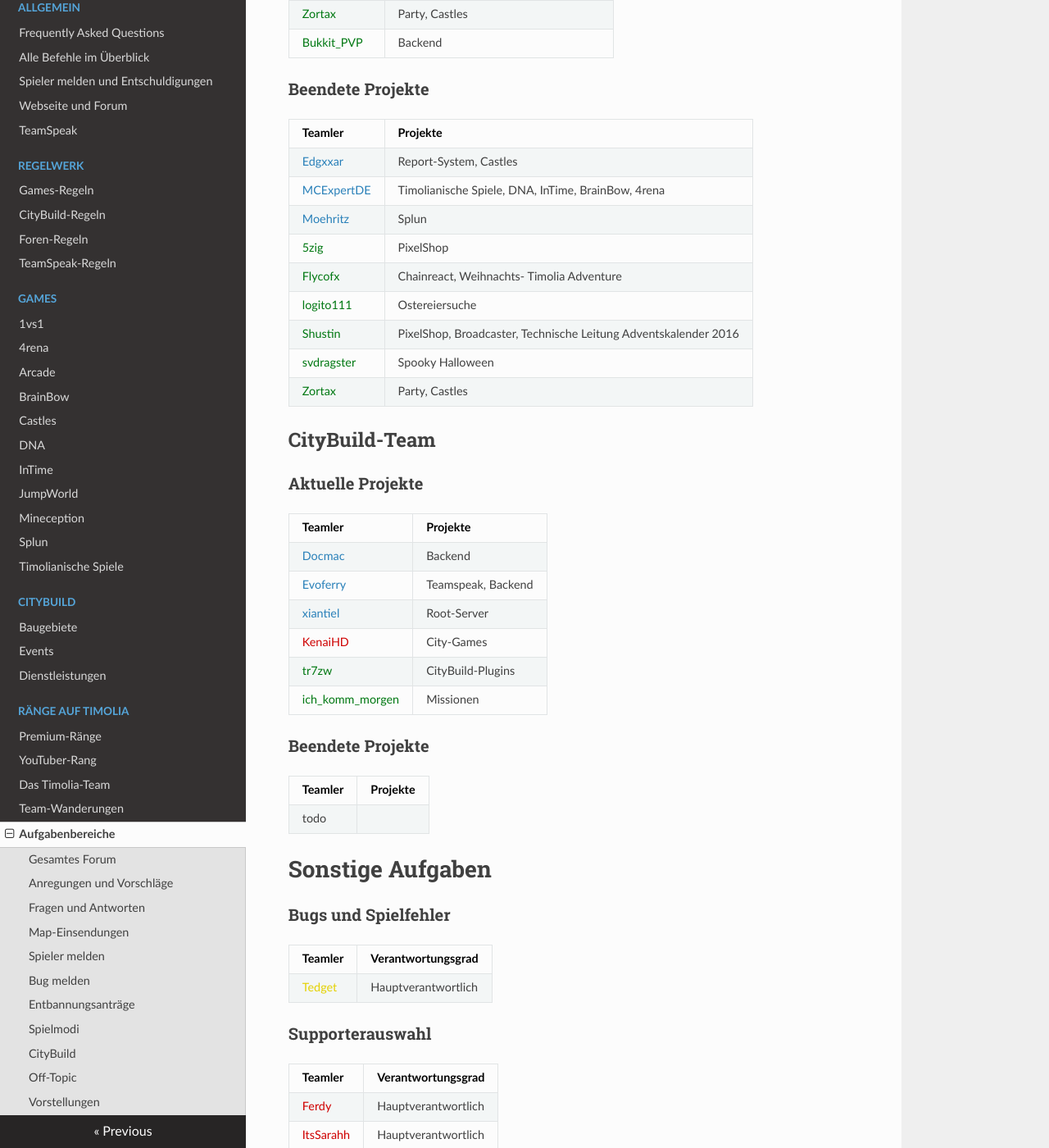
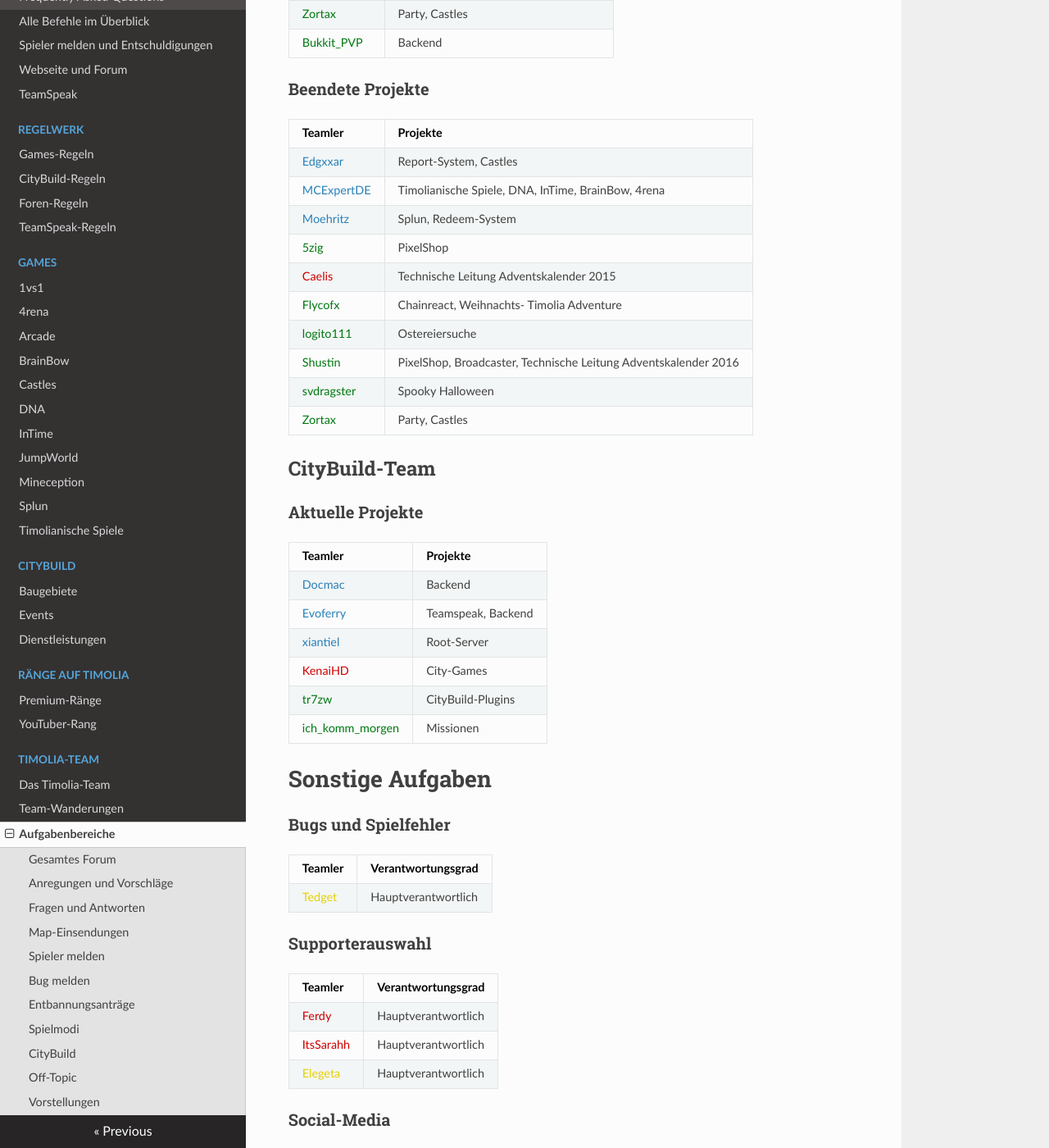
Before and after one commit to TimoliaDE/HowTo, an MkDocs documentation site: the page built from docs/team/responsibilities.md, in a window 1280 px wide and 1400 px high, scrolled down 3330 px. Shown: the whole window at 82% size. Built offline with MkDocs 1.6.1, drawn with Linux system fonts in a browser that asks for light colours; nearby versions of some CDN libraries; old or Windows-style settings are respelled for this version of MkDocs; some of the changed text lies outside the part shown.

```diff
--- a/docs/ranks/responsibilities.md
+++ b/docs/team/responsibilities.md
@@ -115,8 +115,9 @@ Hier werden die verschiendenen Aufgabenbereiche der Timolia Teamler aufgelistet.
 | ------ | ------ |
 |<span style="color:#2980b9">Edgxxar</span> | Report-System, Castles |
 |<span style="color:#2980b9">MCExpertDE</span> | Timolianische Spiele, DNA, InTime, BrainBow, 4rena |
-|<span style="color:#2980b9">Moehritz</span> | Splun |
+|<span style="color:#2980b9">Moehritz</span> | Splun, Redeem-System |
 |<span style="color:#007812">5zig</span> | PixelShop |
+|<span style="color:#CF0101">Caelis</span> | Technische Leitung Adventskalender 2015 |
 |<span style="color:#007812">Flycofx</span> | Chainreact, Weihnachts- Timolia Adventure |
 |<span style="color:#007812">logito111</span> | Ostereiersuche |
 |<span style="color:#007812">Shustin</span> | PixelShop, Broadcaster, Technische Leitung Adventskalender 2016 |
@@ -134,12 +135,6 @@ Hier werden die verschiendenen Aufgabenbereiche der Timolia Teamler aufgelistet.
 |<span style="color:#CF0101">KenaiHD</span> | City-Games |
 |<span style="color:#007812">tr7zw</span> | CityBuild-Plugins |
 |<span style="color:#007812">ich_komm_morgen</span> | Missionen |
-
-###<strong>Beendete Projekte</strong>
-| Teamler | Projekte |
-| ------ | ------ |
-todo
-
 
 # Sonstige Aufgaben
 
--- a/mkdocs.yml
+++ b/mkdocs.yml
@@ -32,9 +32,10 @@ pages:
 - Ränge auf Timolia:
   - Premium-Ränge: 'ranks/premium.md'
   - YouTuber-Rang: 'ranks/youtube.md'
-  - Das Timolia-Team: 'ranks/team.md'
-  - Team-Wanderungen: 'ranks/teamchanges.md'
-  - Aufgabenbereiche: 'ranks/responsibilities.md'
+- Timolia-Team:
+  - Das Timolia-Team: 'team/team.md'
+  - Team-Wanderungen: 'team/teamchanges.md'
+  - Aufgabenbereiche: 'team/responsibilities.md'
 
 theme: readthedocs
 site_author: tixia UG (haftungsbeschraenkt)
```
Also changed, not shown: docs/team/changelog.md (added, +14 -0 lines), docs/team/team.md (renamed from docs/ranks/team.md), docs/team/teamchanges.md (renamed from docs/ranks/teamchanges.md).
